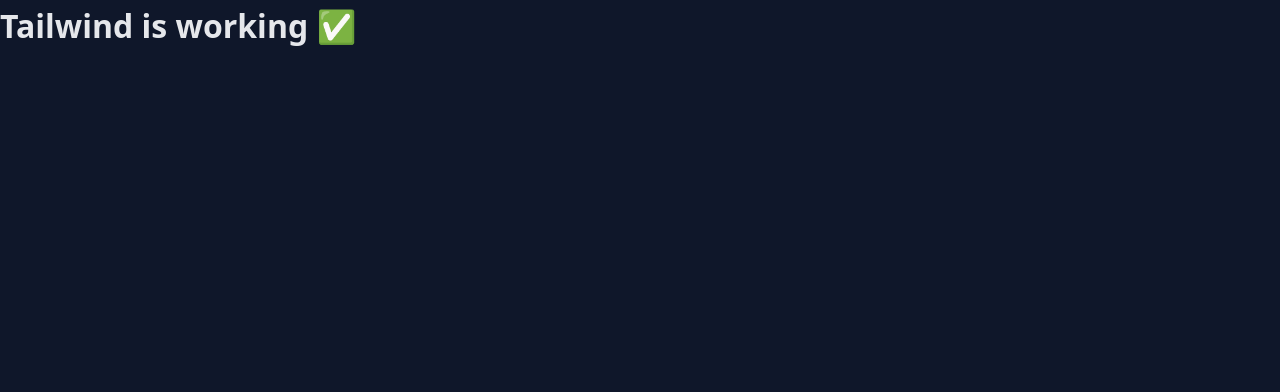
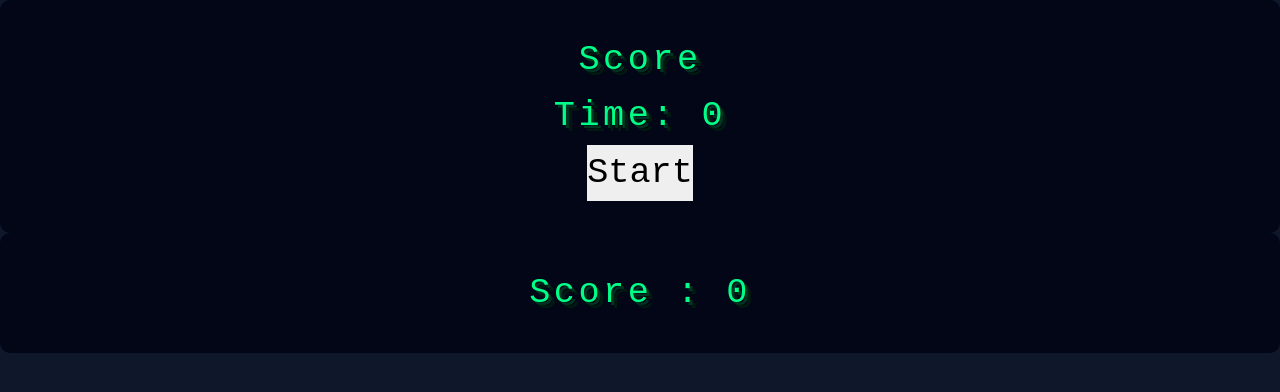
Before and after one commit to SaurabhThakulla/Snake_Game, a React (Vite) app in the folder client/: page / in a window 1280 px wide. Shown: the top 392 px of the page. Built offline with nearby package versions, Linux system fonts and the light colour scheme.

Commit message:
ADD : Board Made

```diff
--- a/client/src/App.jsx
+++ b/client/src/App.jsx
@@ -1,7 +1,13 @@
+import { Board } from "./components/Board";
+import { Head } from "./components/Head";
+import { Score } from "./components/Score";
+
 export default function App() {
   return (
-    <h1 className="text-4xl font-bold text-green-500">
-      Tailwind is working ✅
-    </h1>
+    <>
+      <Head />
+      <Board />
+      <Score />
+    </>
   );
 }
--- a/client/src/components/Board.jsx
+++ b/client/src/components/Board.jsx
@@ -1,7 +1,21 @@
-export default board = () => {
+const ROWS = 20;
+const COLS = 20;
+const TOTAL_CELLS = ROWS * COLS;
+
+export const Board = () => {
   return (
-    <>
-      <div className="grid grid-col-30 grid-row-20">hello</div>
-    </>
+    <div className="flex justify-center items-center h-[70vh] bg-slate-900">
+      <div
+        className="grid w-[50vw] h-[60vh]"
+        style={{
+          gridTemplateColumns: `repeat(${COLS}, 1fr)`,
+          gridTemplateRows: `repeat(${ROWS}, 1fr)`,
+        }}
+      >
+        {Array.from({ length: TOTAL_CELLS }).map((_, i) => (
+          <div key={i} className="border border-slate-700 text-2xl" />
+        ))}
+      </div>
+    </div>
   );
 };
--- a/client/src/components/Head.jsx
+++ b/client/src/components/Head.jsx
@@ -1,3 +1,39 @@
-export default Head = () => {
+import { useState } from "react";
 
-}
+export const Head = () => {
+  const [timer, setTimer] = useState(0);
+  const [intervalId, setIntervalId] = useState(null);
+  const [isRunning, setIsRunning] = useState(false);
+
+  function start() {
+    if (intervalId !== null) return;
+
+    const id = setInterval(() => {
+      setTimer((prev) => prev + 1);
+    }, 1000);
+
+    setIntervalId(id);
+    setIsRunning(true);
+  }
+
+  function pause() {
+    clearInterval(intervalId);
+    setIntervalId(null);
+    setIsRunning(false);
+  }
+
+  return (
+    <div className="flex justify-around items-center w-full h-[15vh] card text">
+      <div>Score</div>
+      <div>Time: {timer}</div>
+
+      {isRunning ? (
+        <button onClick={pause}>Pause</button>
+      ) : (
+        <button onClick={start} >
+          Start
+        </button>
+      )}
+    </div>
+  );
+};
--- a/client/src/components/Score.jsx
+++ b/client/src/components/Score.jsx
@@ -0,0 +1,11 @@
+import { useState } from "react";
+
+export const Score = () => {
+  const [score, setscore] = useState(0);
+
+  return (
+    <div className="flex justify-around items-center w-full h-[15vh] card text">
+      <div>Score : {score}</div>
+    </div>
+  );
+};
--- a/client/src/index.css
+++ b/client/src/index.css
@@ -111,7 +111,14 @@
   color: #000;
   transition: var(--transition-fast);
 }
-
+.text {
+  font-family: "Press Start 2P", monospace;
+  font-size: 2.2rem;
+  color: #00ff88;
+  text-align: center;
+  letter-spacing: 0.1em;
+  text-shadow: 3px 3px 0 #003320, 6px 6px 0 #001a10;
+}
 .btn:hover {
   opacity: 0.9;
 }
--- /dev/null
+++ b/client/src/usecontext/context.js
@@ -0,0 +1,3 @@
+export const context = () => {
+
+};
```
